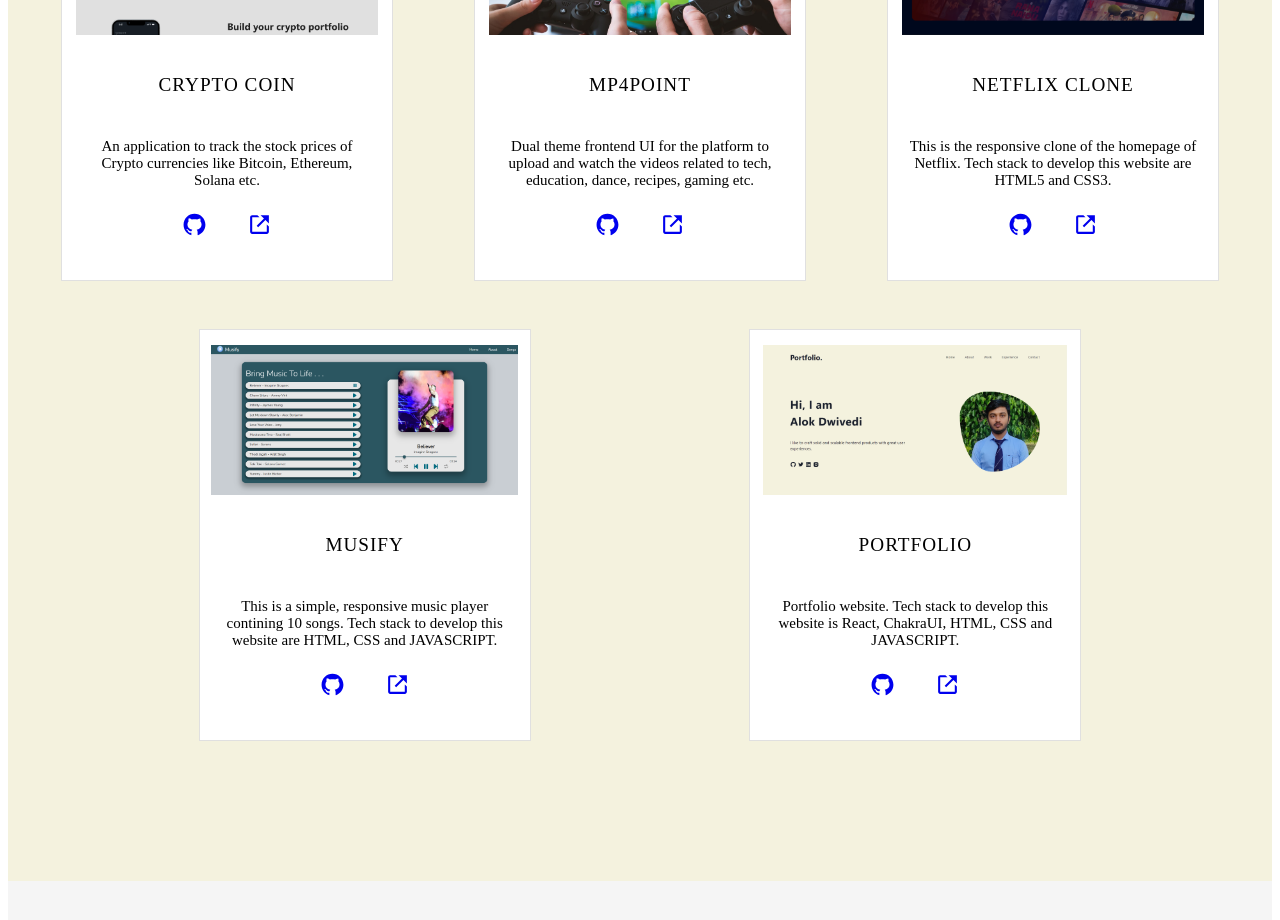
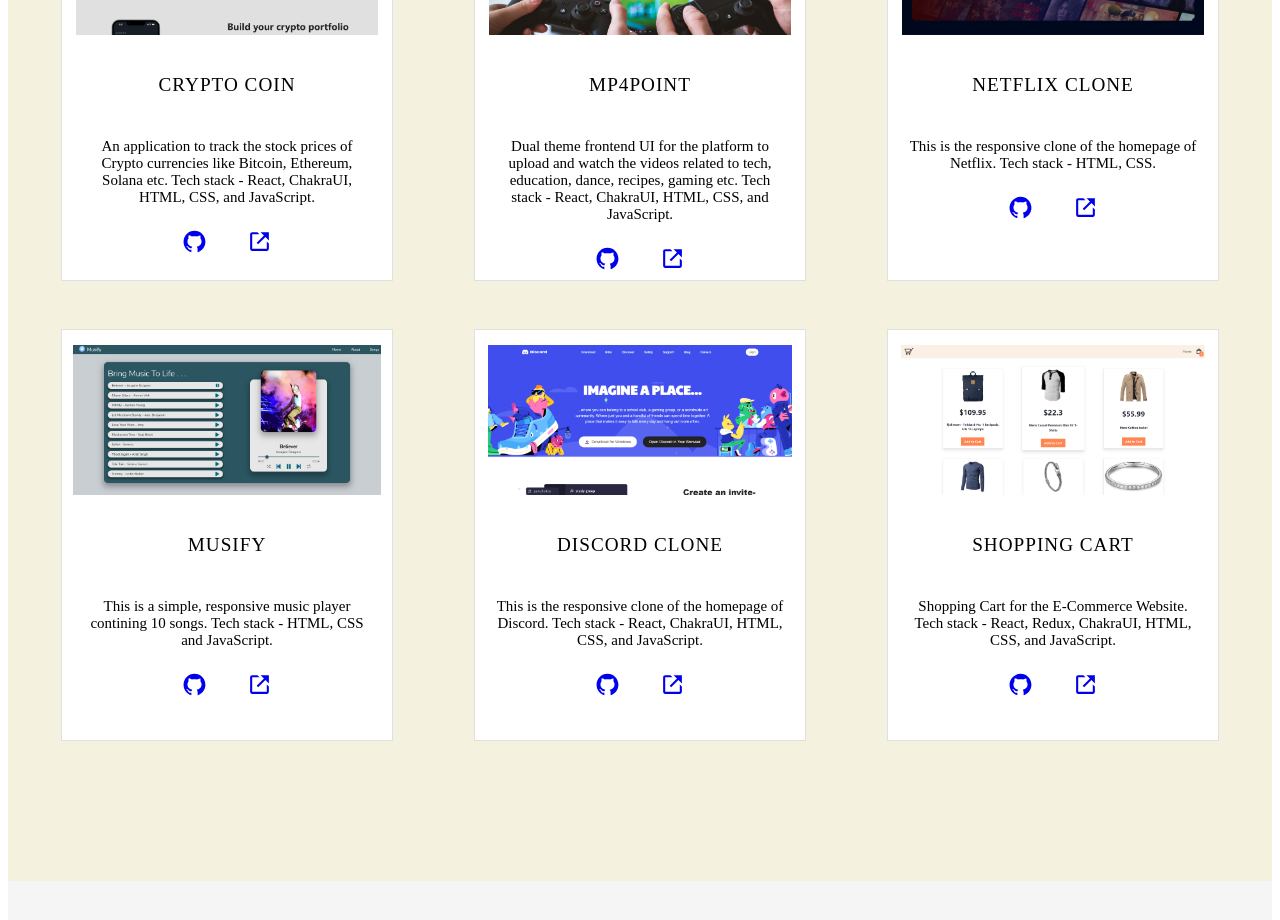
Before and after one commit to alok-96/portfolio, a React (Create React App) app: page / in a window 1280 px wide. Shown: the part 1680-2600 px from the top of the page. Built offline with nearby package versions, Linux system fonts and the light colour scheme; the HTML template or start-up script is replaced by a standard one.

Commit message:
Updated Projects

```diff
--- a/src/components/Projects.jsx
+++ b/src/components/Projects.jsx
@@ -6,6 +6,7 @@
 import project3 from '../assets/project3.png';
 import project4 from '../assets/project4.png';
 import project5 from '../assets/project5.png';
+import project6 from '../assets/project6.png';
 
 const Projects = () => {
   const projects = [
@@ -14,7 +15,7 @@
       name: 'Crypto Coin',
       image: project1,
       description:
-        'An application to track the stock prices of Crypto currencies like Bitcoin, Ethereum, Solana etc.',
+        'An application to track the stock prices of Crypto currencies like Bitcoin, Ethereum, Solana etc. Tech stack - React, ChakraUI, HTML, CSS, and JavaScript.',
       githubLink: 'https://github.com/alok-96/crypto-coin',
       url: 'https://crypto-coin-alok96.netlify.app/',
     },
@@ -23,7 +24,7 @@
       name: 'Mp4Point',
       image: project2,
       description:
-        'Dual theme frontend UI for the platform to upload and watch the videos related to tech, education, dance, recipes, gaming etc.',
+        'Dual theme frontend UI for the platform to upload and watch the videos related to tech, education, dance, recipes, gaming etc. Tech stack - React, ChakraUI, HTML, CSS, and JavaScript.',
       githubLink: 'https://github.com/alok-96/Mp4Point',
       url: 'https://mp4point.netlify.app/',
     },
@@ -32,7 +33,7 @@
       name: 'Netflix Clone',
       image: project3,
       description:
-        'This is the responsive clone of the homepage of Netflix. Tech stack to develop this website are HTML5 and CSS3.',
+        'This is the responsive clone of the homepage of Netflix. Tech stack - HTML, CSS.',
       githubLink: 'https://github.com/alok-96/netflix-clone',
       url: 'https://netflix-clone-alok96.netlify.app/',
     },
@@ -41,18 +42,27 @@
       name: 'Musify',
       image: project4,
       description:
-        'This is a simple, responsive music player contining 10 songs. Tech stack to develop this website are HTML, CSS and JAVASCRIPT.',
+        'This is a simple, responsive music player contining 10 songs. Tech stack - HTML, CSS and JavaScript.',
       githubLink: 'https://github.com/alok-96/Musify',
       url: 'https://alok-96.github.io/Musify/',
     },
     {
       id: 5,
-      name: 'Portfolio',
+      name: 'Discord Clone',
       image: project5,
       description:
-        'Portfolio website. Tech stack to develop this website is React, ChakraUI, HTML, CSS and JAVASCRIPT.',
-      githubLink: 'https://github.com/alok-96/portfolio',
-      url: 'https://alok96.netlify.app',
+        'This is the responsive clone of the homepage of Discord. Tech stack -  React, ChakraUI, HTML, CSS, and JavaScript.',
+      githubLink: 'https://github.com/alok-96/Discord-Clone',
+      url: 'https://alok-96.github.io/Discord-Clone/',
+    },
+    {
+      id: 6,
+      name: 'Shopping Cart',
+      image: project6,
+      description:
+        'Shopping Cart for the E-Commerce Website. Tech stack - React, Redux, ChakraUI, HTML, CSS, and JavaScript.',
+      githubLink: 'https://github.com/alok-96/shopping-cart',
+      url: 'https://shopping-cart-alok96.netlify.app',
     },
   ];
   return (
```
Also changed, not shown: src/assets/project5.png, src/assets/project6.png (added).
